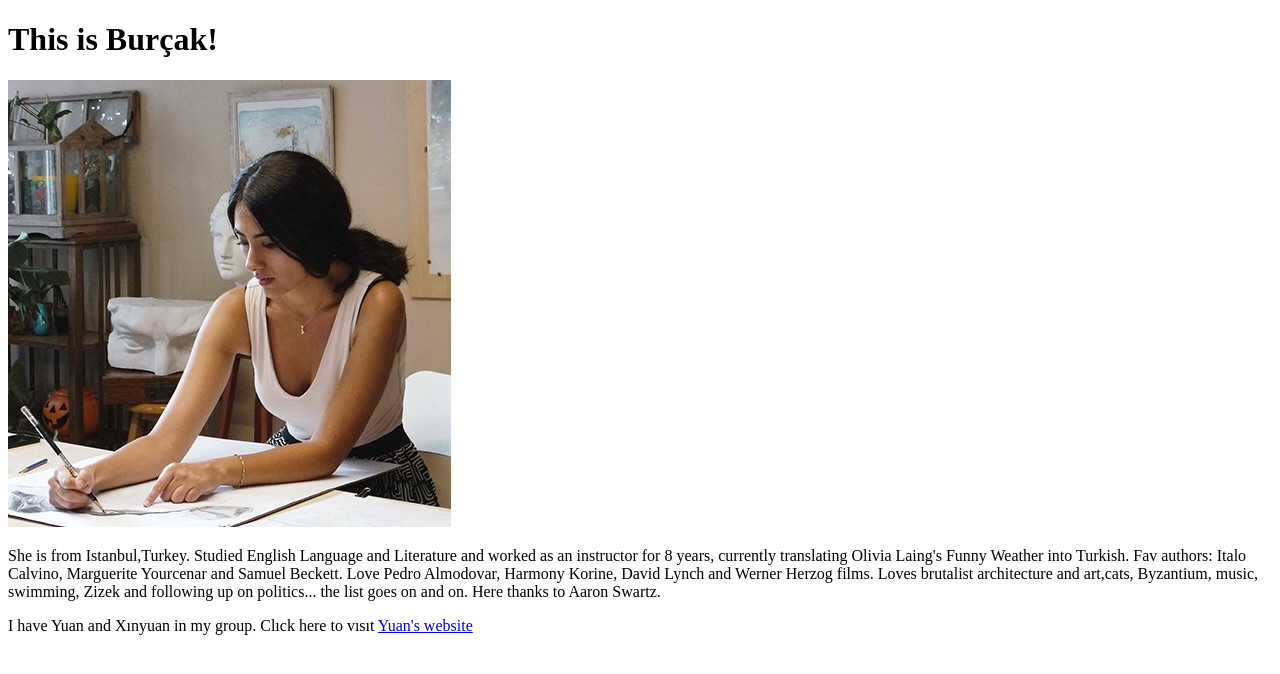
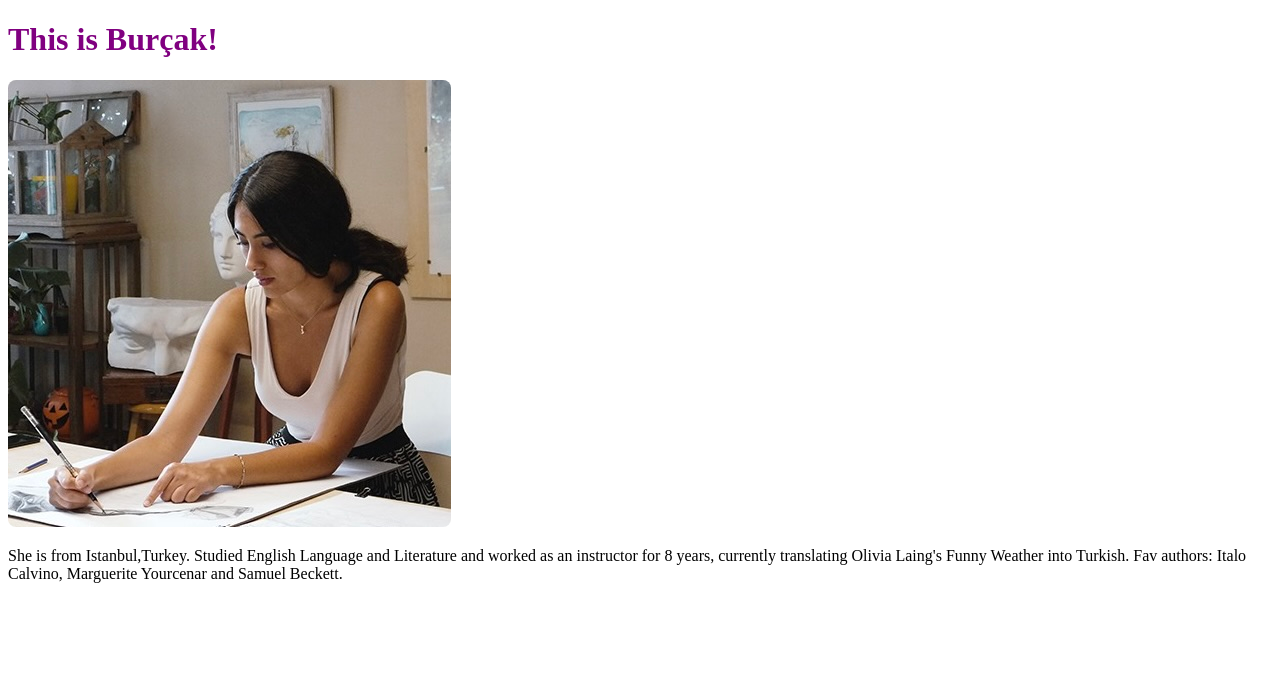
Before and after one commit to burcak-bayram/MyWebsite, a plain HTML site: page index.html in a window 1280 px wide. Drawn offline with Linux system fonts and the light colour scheme.

Commit message:
changed the picture border and the heading color

```diff
--- a/index.html
+++ b/index.html
@@ -9,10 +9,11 @@
 </head>
 
 <body>
-  <h1>This is Burçak!</h1>
-    <img src="bb.jpg"/>
-   <p>She is from Istanbul,Turkey. Studied English Language and Literature and worked as an instructor for 8 years, currently translating Olivia Laing's Funny Weather into Turkish. Fav authors: Italo Calvino, Marguerite Yourcenar and Samuel Beckett. Love Pedro Almodovar, Harmony Korine, David Lynch and Werner Herzog films. Loves brutalist architecture and art,cats, Byzantium, music, swimming, Zizek and following up on politics... the list goes on and on. Here thanks to Aaron Swartz. </p>
-  <p>I have Yuan and Xınyuan in my group. Clıck here to vısıt <a href="https://gıthub.com/Yunuyzı/INST0018_23-24_uczcyz0">Yuan's website</a></p>
+  <h1 class="title">This is Burçak!</h1>
+  <img class="rounded" src="bb.jpg" />
+  <p>She is from Istanbul,Turkey. Studied English Language and Literature and worked as an instructor for 8 years,
+    currently translating Olivia Laing's Funny Weather into Turkish. Fav authors: Italo Calvino, Marguerite Yourcenar
+    and Samuel Beckett. </p>
 
 </body>
 
--- a/style.css
+++ b/style.css
@@ -2,3 +2,11 @@ html {
   height: 100%;
   width: 100%;
 }
+
+.rounded {
+  border-radius: 8px;
+}
+
+.title {
+  color: purple;
+}
```
